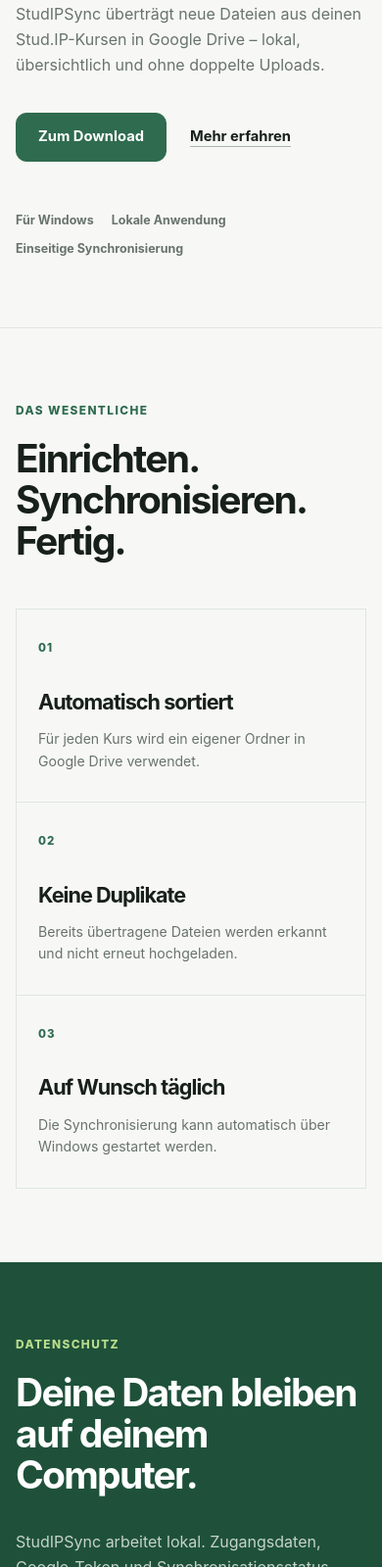
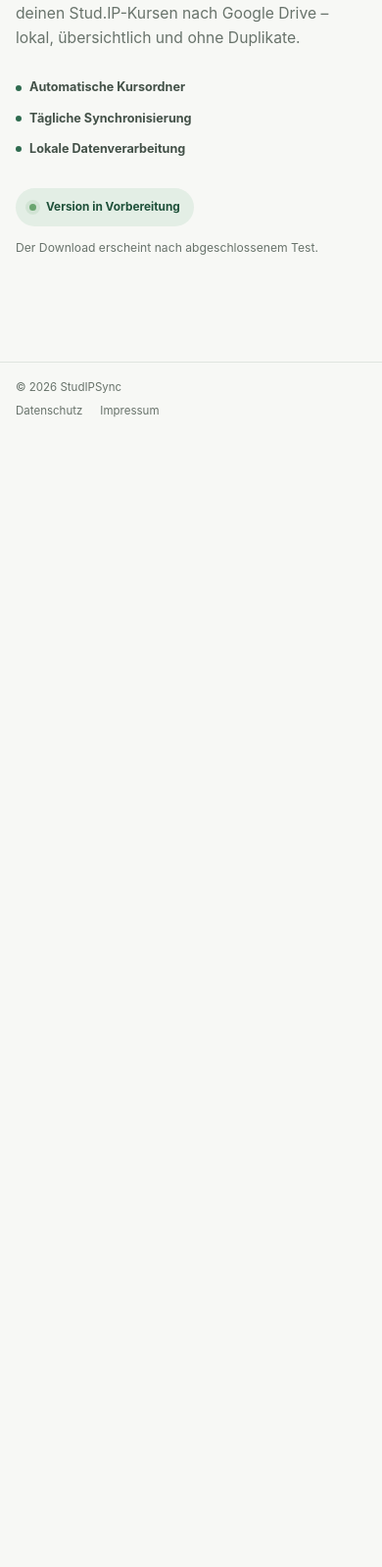
Before and after one commit to wohlfahrt-florin/StudIPSync, a plain HTML site: page site/index.html in a window 390 px wide. Shown: the part 400-1999 px from the top of the page at 98% size. After the commit the page ends 844 px from the top, so only its background shows below. Drawn offline with Linux system fonts and the light colour scheme.

Commit message:
Create minimal one-screen homepage
Condense the pre-release website to its essential message, benefits, status, and legal links.

Co-Authored-By: figma[bot] <198110074+figma[bot]@users.noreply.github.com>
Figma-Prompt-ID: 70
Figma-Session-ID: fed1c4e0-6a4f-46c3-a25a-6671521c0cc0

```diff
--- a/site/index.html
+++ b/site/index.html
@@ -8,7 +8,7 @@
   <title>StudIPSync – Stud.IP mit Google Drive synchronisieren</title>
   <link rel="stylesheet" href="/styles.css">
 </head>
-<body>
+<body class="home">
   <a class="skip-link" href="#inhalt">Zum Inhalt springen</a>
 
   <header class="site-header">
@@ -19,95 +19,34 @@
         </span>
         StudIPSync
       </a>
-      <nav aria-label="Hauptnavigation">
-        <a href="#funktionen">Funktionen</a>
-        <a href="#datenschutz">Datenschutz</a>
-        <a class="button button-small" href="#download">Download</a>
-      </nav>
+      <span class="platform-label">Für Windows</span>
     </div>
   </header>
 
-  <main id="inhalt">
-    <section class="hero">
+  <main id="inhalt" class="minimal-main">
+    <section class="minimal-hero">
       <div class="container hero-content">
         <p class="eyebrow">Stud.IP → Google Drive</p>
         <h1>Kursdateien.<br><em>Automatisch sortiert.</em></h1>
-        <p class="lead">StudIPSync überträgt neue Dateien aus deinen Stud.IP-Kursen in Google Drive – lokal, übersichtlich und ohne doppelte Uploads.</p>
-        <div class="actions">
-          <a class="button" href="#download">Zum Download</a>
-          <a class="text-link" href="#funktionen">Mehr erfahren</a>
-        </div>
-        <div class="hero-meta" aria-label="Produktmerkmale">
-          <span>Für Windows</span>
-          <span>Lokale Anwendung</span>
-          <span>Einseitige Synchronisierung</span>
-        </div>
-      </div>
-    </section>
+        <p class="lead">StudIPSync synchronisiert neue Dateien aus deinen Stud.IP-Kursen nach Google Drive – lokal, übersichtlich und ohne Duplikate.</p>
 
-    <section id="funktionen" class="section">
-      <div class="container">
-        <div class="section-heading">
-          <p class="eyebrow">Das Wesentliche</p>
-          <h2>Einrichten. Synchronisieren. Fertig.</h2>
-        </div>
-        <div class="feature-grid">
-          <article class="feature-card">
-            <span class="feature-number">01</span>
-            <h3>Automatisch sortiert</h3>
-            <p>Für jeden Kurs wird ein eigener Ordner in Google Drive verwendet.</p>
-          </article>
-          <article class="feature-card">
-            <span class="feature-number">02</span>
-            <h3>Keine Duplikate</h3>
-            <p>Bereits übertragene Dateien werden erkannt und nicht erneut hochgeladen.</p>
-          </article>
-          <article class="feature-card">
-            <span class="feature-number">03</span>
-            <h3>Auf Wunsch täglich</h3>
-            <p>Die Synchronisierung kann automatisch über Windows gestartet werden.</p>
-          </article>
-        </div>
-      </div>
-    </section>
+        <ul class="benefits" aria-label="Vorteile">
+          <li><span aria-hidden="true"></span>Automatische Kursordner</li>
+          <li><span aria-hidden="true"></span>Tägliche Synchronisierung</li>
+          <li><span aria-hidden="true"></span>Lokale Datenverarbeitung</li>
+        </ul>
 
-    <section id="datenschutz" class="section privacy-section">
-      <div class="container privacy-grid">
-        <div>
-          <p class="eyebrow">Datenschutz</p>
-          <h2>Deine Daten bleiben auf deinem Computer.</h2>
-        </div>
-        <div>
-          <p>StudIPSync arbeitet lokal. Zugangsdaten, Google-Token und Synchronisationsstatus werden nicht über einen zentralen StudIPSync-Server verarbeitet.</p>
-          <a class="text-link arrow-link" href="/datenschutz.html">Datenschutzerklärung <svg viewBox="0 0 20 20" aria-hidden="true"><path d="M5 10h10M11 6l4 4-4 4"/></svg></a>
-        </div>
-      </div>
-    </section>
-
-    <section id="download" class="section download-section">
-      <div class="container download-card">
-        <div>
-          <p class="eyebrow">Download</p>
-          <h2>Aktuell noch in Entwicklung.</h2>
-          <p>Der Download erscheint hier, sobald StudIPSync fertig getestet ist.</p>
-        </div>
-        <span class="release-status"><i></i>Version in Vorbereitung</span>
+        <div class="release-status"><i aria-hidden="true"></i>Version in Vorbereitung</div>
+        <p class="release-note">Der Download erscheint nach abgeschlossenem Test.</p>
       </div>
     </section>
   </main>
 
   <footer class="site-footer">
-    <div class="container footer-main">
-      <a class="brand" href="/">
-        <span class="brand-mark" aria-hidden="true"><svg viewBox="0 0 24 24"><path d="M7 7h10M14 4l3 3-3 3M17 17H7M10 14l-3 3 3 3"/></svg></span>
-        StudIPSync
-      </a>
-      <div class="footer-links">
-        <a href="/datenschutz.html">Datenschutz</a>
-        <a href="/impressum.html">Impressum</a>
-      </div>
+    <div class="container footer-bottom">
+      <span>© 2026 StudIPSync</span>
+      <span class="footer-links"><a href="/datenschutz.html">Datenschutz</a><a href="/impressum.html">Impressum</a></span>
     </div>
-    <div class="container footer-bottom"><span>© 2026 StudIPSync</span><span>Unabhängiges Projekt</span></div>
   </footer>
 </body>
 </html>
--- a/site/styles.css
+++ b/site/styles.css
@@ -4,15 +4,15 @@
   --muted: #68736b;
   --line: #dfe5df;
   --surface: #f7f8f5;
-  --card: #fff;
   --green: #2f6b4f;
   --green-dark: #1f513a;
   --green-light: #e3eee5;
 }
 
 * { box-sizing: border-box; }
-html { scroll-behavior: smooth; scroll-padding-top: 88px; }
+html { scroll-behavior: smooth; }
 body { margin: 0; color: var(--ink); background: var(--surface); font-family: Inter, ui-sans-serif, system-ui, -apple-system, BlinkMacSystemFont, "Segoe UI", sans-serif; line-height: 1.6; -webkit-font-smoothing: antialiased; }
+body.home { display: flex; min-height: 100svh; flex-direction: column; overflow-x: hidden; }
 a { color: inherit; }
 a:focus-visible { outline: 3px solid rgba(47, 107, 79, .32); outline-offset: 4px; border-radius: 6px; }
 svg { display: block; fill: none; stroke: currentColor; stroke-width: 1.8; stroke-linecap: round; stroke-linejoin: round; }
@@ -20,99 +20,66 @@ svg { display: block; fill: none; stroke: currentColor; stroke-width: 1.8; strok
 .skip-link { position: fixed; z-index: 100; top: 10px; left: 10px; padding: 10px 16px; color: #fff; background: var(--green-dark); border-radius: 8px; transform: translateY(-150%); }
 .skip-link:focus { transform: translateY(0); }
 
-.site-header { position: sticky; z-index: 20; top: 0; border-bottom: 1px solid rgba(223, 229, 223, .85); background: rgba(247, 248, 245, .92); backdrop-filter: blur(16px); }
-.nav { min-height: 76px; display: flex; align-items: center; justify-content: space-between; gap: 32px; }
+.site-header { flex: 0 0 auto; border-bottom: 1px solid var(--line); }
+.nav { min-height: 74px; display: flex; align-items: center; justify-content: space-between; gap: 24px; }
 .brand { display: inline-flex; align-items: center; gap: 10px; font-size: 1.08rem; font-weight: 800; letter-spacing: -.035em; text-decoration: none; }
 .brand-mark { display: grid; width: 34px; height: 34px; place-items: center; color: #fff; background: var(--green); border-radius: 10px; }
 .brand-mark svg { width: 21px; }
-nav { display: flex; align-items: center; gap: 30px; font-size: .9rem; font-weight: 650; }
-nav > a:not(.button) { color: #405047; text-decoration: none; }
-nav > a:not(.button):hover { color: var(--green); }
+.platform-label { color: var(--muted); font-size: .75rem; font-weight: 700; }
 
-.button { display: inline-flex; min-height: 50px; align-items: center; justify-content: center; padding: 0 22px; border: 1px solid var(--green); color: #fff; background: var(--green); border-radius: 11px; font-size: .92rem; font-weight: 750; text-decoration: none; transition: background .2s ease, transform .2s ease; }
-.button:hover { background: var(--green-dark); transform: translateY(-1px); }
-.button-small { min-height: 40px; padding: 0 17px; border-radius: 9px; }
-.text-link { color: var(--ink); font-size: .92rem; font-weight: 750; text-decoration-color: #aab6ad; text-underline-offset: 5px; }
-.text-link:hover { color: var(--green); }
+.minimal-main { display: flex; flex: 1 0 auto; align-items: center; }
+.minimal-hero { width: 100%; padding: clamp(44px, 6vh, 74px) 0; }
+.hero-content { max-width: 900px; }
+.eyebrow { margin: 0 0 18px; color: var(--green); font-size: .73rem; font-weight: 800; letter-spacing: .12em; text-transform: uppercase; }
+h1, h2 { margin: 0; line-height: 1.04; letter-spacing: -.05em; }
+h1 { font-size: clamp(3.6rem, 7.3vw, 6.4rem); font-weight: 780; }
+h1 em { color: var(--green); font-family: Georgia, "Times New Roman", serif; font-weight: 400; }
+h2 { font-size: clamp(2.5rem, 5vw, 4.6rem); }
+.lead { max-width: 670px; margin: 25px 0 30px; color: var(--muted); font-size: clamp(.98rem, 1.5vw, 1.1rem); }
+.benefits { display: flex; flex-wrap: wrap; gap: 10px 28px; padding: 0; margin: 0 0 34px; color: #435148; font-size: .79rem; font-weight: 680; list-style: none; }
+.benefits li { display: inline-flex; align-items: center; gap: 8px; }
+.benefits li span { width: 6px; height: 6px; background: var(--green); border-radius: 50%; }
+.release-status { display: inline-flex; align-items: center; gap: 10px; padding: 10px 14px; color: var(--green-dark); background: var(--green-light); border-radius: 99px; font-size: .74rem; font-weight: 750; }
+.release-status i { width: 7px; height: 7px; background: #69a56f; border-radius: 50%; box-shadow: 0 0 0 4px rgba(105, 165, 111, .14); }
+.release-note { display: inline; margin-left: 12px; color: var(--muted); font-size: .76rem; }
 
-.hero { padding: clamp(90px, 12vw, 150px) 0 105px; border-bottom: 1px solid var(--line); }
-.hero-content { max-width: 900px; }
-.eyebrow { margin: 0 0 18px; color: var(--green); font-size: .74rem; font-weight: 800; letter-spacing: .12em; text-transform: uppercase; }
-h1, h2, h3 { margin: 0; line-height: 1.08; letter-spacing: -.045em; }
-h1 { font-size: clamp(3.5rem, 8vw, 6.5rem); font-weight: 780; }
-h1 em { color: var(--green); font-family: Georgia, "Times New Roman", serif; font-weight: 400; }
-h2 { max-width: 760px; font-size: clamp(2.2rem, 4.5vw, 3.7rem); }
-h3 { font-size: 1.35rem; }
-.lead { max-width: 680px; margin: 30px 0 36px; color: var(--muted); font-size: 1.12rem; }
-.actions { display: flex; align-items: center; flex-wrap: wrap; gap: 24px; }
-.hero-meta { display: flex; flex-wrap: wrap; gap: 0; margin-top: 70px; color: var(--muted); font-size: .78rem; font-weight: 650; }
-.hero-meta span { display: inline-flex; align-items: center; }
-.hero-meta span:not(:last-child)::after { width: 4px; height: 4px; margin: 0 15px; background: #9daa9f; border-radius: 50%; content: ""; }
+.site-footer { flex: 0 0 auto; color: var(--muted); border-top: 1px solid var(--line); }
+.footer-bottom { display: flex; min-height: 58px; align-items: center; justify-content: space-between; gap: 24px; font-size: .72rem; }
+.footer-links { display: flex; gap: 24px; }
+.footer-links a { text-decoration: none; }
+.footer-links a:hover { color: var(--green); }
 
-.section { padding: 105px 0; }
-.section-heading { margin-bottom: 48px; }
-.feature-grid { display: grid; grid-template-columns: repeat(3, 1fr); border-block: 1px solid var(--line); }
-.feature-card { min-height: 255px; padding: 34px 30px; border-right: 1px solid var(--line); }
-.feature-card:first-child { border-left: 1px solid var(--line); }
-.feature-number { display: block; margin-bottom: 60px; color: var(--green); font-size: .72rem; font-weight: 800; letter-spacing: .08em; }
-.feature-card p { margin: 15px 0 0; color: var(--muted); font-size: .88rem; }
-
-.privacy-section { color: #fff; background: var(--green-dark); }
-.privacy-grid { display: grid; grid-template-columns: 1.1fr .9fr; align-items: end; gap: 100px; }
-.privacy-section .eyebrow { color: #b9dd8b; }
-.privacy-grid > div:last-child > p { margin: 0 0 24px; color: #c5d3c8; }
-.privacy-section .text-link { color: #fff; text-decoration-color: #789080; }
-.arrow-link { display: inline-flex; align-items: center; gap: 9px; text-decoration: none; }
-.arrow-link svg { width: 18px; }
-
-.download-section { background: #fff; }
-.download-card { display: flex; align-items: center; justify-content: space-between; gap: 70px; padding: 55px 60px; border: 1px solid var(--line); background: var(--surface); border-radius: 20px; }
-.download-card p:not(.eyebrow) { margin: 18px 0 0; color: var(--muted); }
-.release-status { display: inline-flex; flex: 0 0 auto; align-items: center; gap: 10px; padding: 11px 15px; color: var(--green-dark); background: var(--green-light); border-radius: 99px; font-size: .75rem; font-weight: 750; }
-.release-status i { width: 7px; height: 7px; background: #69a56f; border-radius: 50%; box-shadow: 0 0 0 4px rgba(105, 165, 111, .14); }
-
-.site-footer { color: #d0dbd3; background: #152219; }
-.footer-main { display: flex; min-height: 120px; align-items: center; justify-content: space-between; gap: 30px; }
-.footer-main .brand { color: #fff; }
-.footer-main .brand-mark { color: var(--green-dark); background: #b9dd8b; }
-.footer-links { display: flex; gap: 26px; }
-.footer-links a { color: #c6d1c9; font-size: .82rem; text-decoration: none; }
-.footer-links a:hover { color: #fff; }
-.footer-bottom { display: flex; min-height: 60px; align-items: center; justify-content: space-between; border-top: 1px solid rgba(255,255,255,.09); color: #7f9285; font-size: .7rem; }
-
-.legal-content { max-width: 820px; min-height: 65vh; }
-.legal-content h1 { margin-bottom: 54px; font-size: clamp(2.8rem, 6vw, 4.7rem); }
-.legal-content h2 { margin-top: 44px; font-size: 1.4rem; }
+.section { padding: 88px 0; }
+.legal-content { max-width: 820px; min-height: calc(100vh - 220px); }
+.legal-content h1 { margin: 0 0 54px; font-size: clamp(2.8rem, 6vw, 4.7rem); line-height: 1.08; letter-spacing: -.045em; }
+.legal-content h2 { margin-top: 44px; font-size: 1.4rem; line-height: 1.15; letter-spacing: -.03em; }
 .legal-content p, .legal-content li { color: var(--muted); }
 .legal-content a { color: var(--green); font-weight: 650; text-underline-offset: 3px; overflow-wrap: anywhere; }
 .legal-content li { margin: 8px 0; }
 .legal-header-link { color: #405047; font-size: .86rem; font-weight: 700; text-decoration: none; }
-.site-footer.legal-footer .footer-bottom { border-top: 0; }
+.legal-footer { color: var(--muted); background: transparent; }
+
+@media (max-height: 760px) and (min-width: 761px) {
+  .minimal-hero { padding: 34px 0; }
+  h1 { font-size: clamp(3.25rem, 7vw, 5.2rem); }
+  .lead { margin-block: 20px 24px; }
+  .benefits { margin-bottom: 25px; }
+}
 
 @media (max-width: 760px) {
   .container { width: min(100% - 32px, 1120px); }
-  .nav { min-height: 68px; }
-  nav { gap: 12px; }
-  nav > a:not(.button) { display: none; }
-  .button-small { min-height: 38px; padding-inline: 14px; }
-  .hero { padding: 75px 0 70px; }
+  .nav { min-height: 66px; }
+  .minimal-main { align-items: flex-start; }
+  .minimal-hero { padding: 62px 0 56px; }
   h1 { font-size: clamp(3rem, 15vw, 4.5rem); }
-  h2 { font-size: clamp(2rem, 10vw, 3rem); }
-  .lead { font-size: 1rem; }
-  .hero-meta { margin-top: 50px; gap: 9px 18px; }
-  .hero-meta span:not(:last-child)::after { display: none; }
-  .section { padding: 75px 0; }
-  .feature-grid { grid-template-columns: 1fr; }
-  .feature-card { min-height: auto; padding: 30px 22px; border-right: 1px solid var(--line); border-bottom: 1px solid var(--line); border-left: 1px solid var(--line); }
-  .feature-card:last-child { border-bottom: 0; }
-  .feature-number { margin-bottom: 34px; }
-  .privacy-grid { grid-template-columns: 1fr; gap: 35px; }
-  .download-card { align-items: flex-start; flex-direction: column; gap: 32px; padding: 36px 26px; }
-  .footer-main { flex-direction: column; justify-content: center; }
-  .footer-bottom { gap: 10px; flex-direction: column; justify-content: center; }
+  .lead { margin-block: 24px 28px; }
+  .benefits { align-items: flex-start; flex-direction: column; gap: 11px; margin-bottom: 30px; }
+  .release-note { display: block; margin: 12px 0 0; }
+  .footer-bottom { min-height: 74px; align-items: flex-start; flex-direction: column; justify-content: center; gap: 5px; }
+  .footer-links { gap: 18px; }
+  .section { padding: 65px 0; }
 }
 
 @media (prefers-reduced-motion: reduce) {
   html { scroll-behavior: auto; }
-  *, *::before, *::after { transition-duration: .01ms !important; }
 }
```
